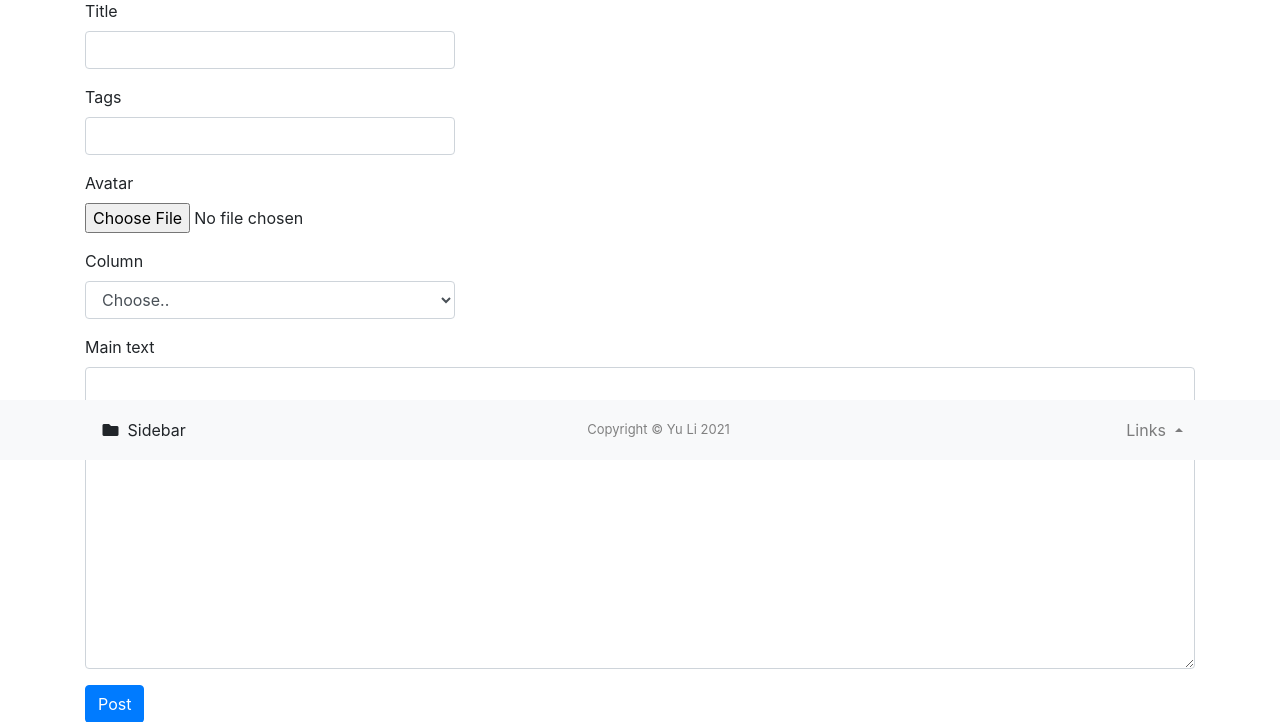
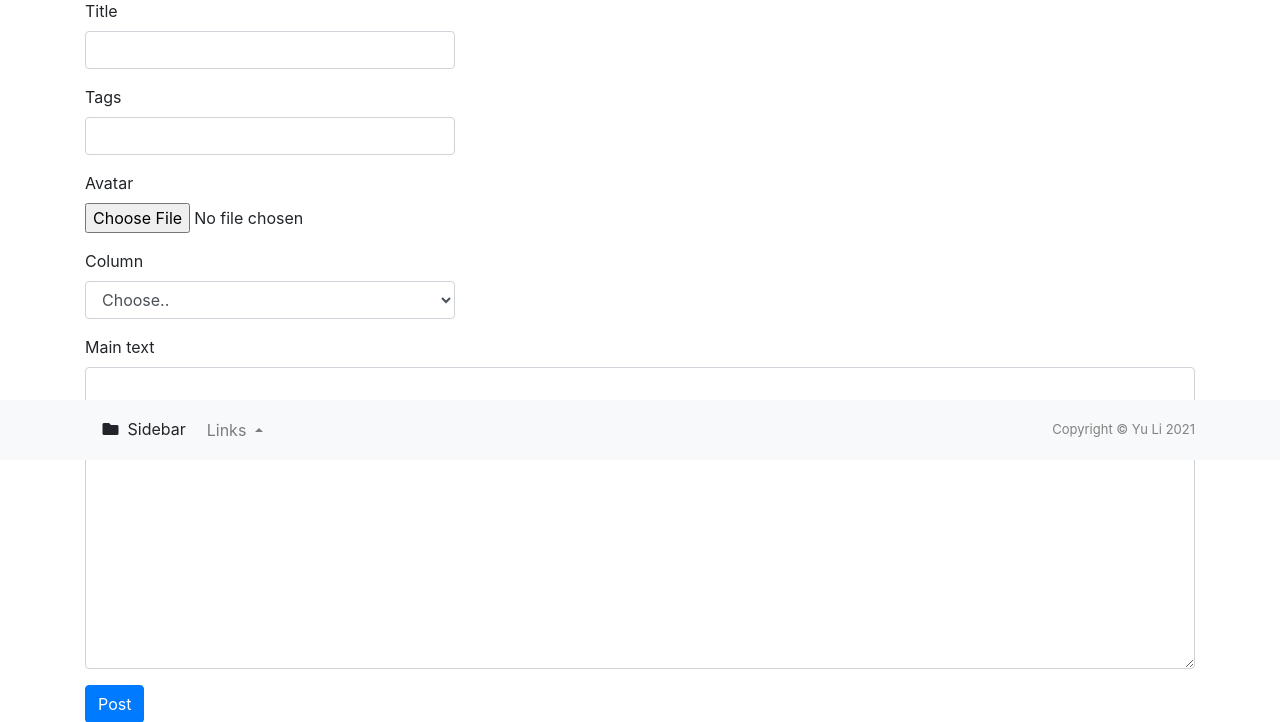
Before and after one commit to opestc/my_blog_django, a Django app: page /create/ in a window 1280 px wide. Shown: the part 340-1062 px from the top of the page. Run offline with Django 3.2, Linux system fonts and the light colour scheme; the visitor is signed in with stand-in values (Sample User, id 1); data that the repository does not hold is empty; some libraries are stand-ins or nearby versions.

Commit message:
modified footer style

```diff
--- a/my_blog/templates/back_to_top_func.html
+++ b/my_blog/templates/back_to_top_func.html
@@ -30,7 +30,7 @@
         background: grey;
         cursor: pointer;
         position: fixed;
-        right: 7rem;
+        right: 4rem;
         bottom: 7rem;
         display: none;
     }
--- a/my_blog/templates/base.html
+++ b/my_blog/templates/base.html
@@ -59,6 +59,7 @@
             height: 60px;
         }
 
+
     </style>
 
 </body>
--- a/my_blog/templates/footer.html
+++ b/my_blog/templates/footer.html
@@ -4,13 +4,16 @@
 <div>
     <br><br><br>
 </div>
-<footer class="navbar navbar-expand-lg navbar-light bg-light fixed-bottom" id="footer">
+<nav class="navbar navbar-expand-lg navbar-light bg-light justify-content-between fixed-bottom" id="footer">
     <div class="container">
-      <button type="button" id="sidebarToggler" class="btn bbtn-link">
-        &nbsp;<i class="fas fa-folder"></i>&nbsp; Sidebar</button>
-        <font size="2" color="grey" class="m-0 text-grey">Copyright &copy; Yu Li 2021</font>
-        <div>
+      <div class="collapse navbar-collapse">
+
          <ul class="navbar-nav">
+            <li class="nav-item">
+              <button type="button" id="sidebarToggler" class="btn bbtn-link">
+                &nbsp;<i class="fas fa-folder"></i>&nbsp; Sidebar</button>
+            </li>
+
           <li class="nav-item dropup">
             <a class="nav-link dropdown-toggle" href="#" id="navbarDropdown" data-toggle="dropdown" aria-haspopup="true" aria-expanded="false">
                 Links
@@ -22,10 +25,15 @@
             </div>
             </li>&nbsp;
 
+
          </ul>
+
         </div>
+
+      <font size="2" color="grey" class="text-grey" style="display: inline-block; float: none;text-align: center;">Copyright &copy; Yu Li 2021</font>
+
     </div>
-</footer>
+</nav>
 <script>
 $("#sidebarToggler").click(function () {
       var sideBar = $("#sideBar");
--- a/my_blog/templates/header.html
+++ b/my_blog/templates/header.html
@@ -110,7 +110,7 @@
   .sidenav {
     position: fixed;
     height:calc(100vh - 60px);
-    z-index:1;
+    z-index:9999;
     top:0;
     left: -200px;
     width: 200px;
@@ -141,5 +141,7 @@
     margin-left:160px;
     padding: 0px 10px;
   }
-
+  .dropdown-backdrop {
+    position: static;
+  }
 </style>
```
